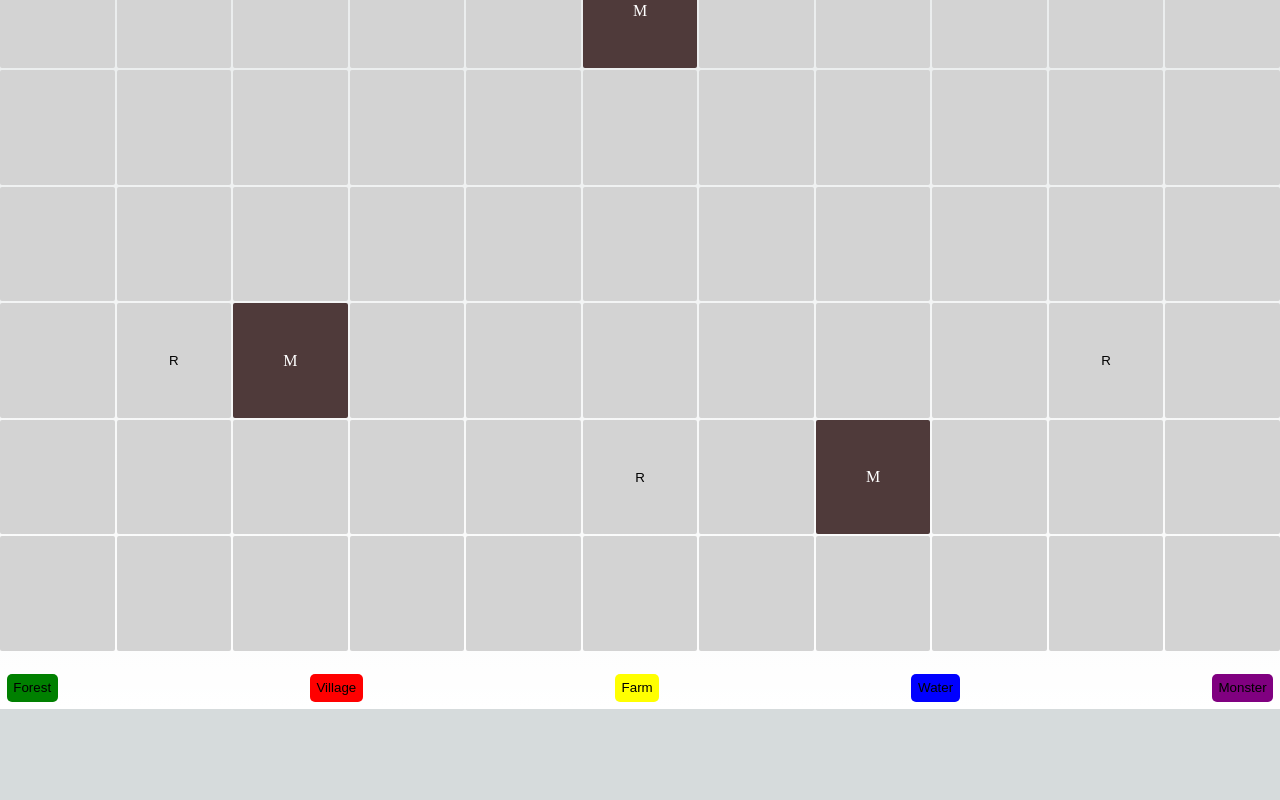
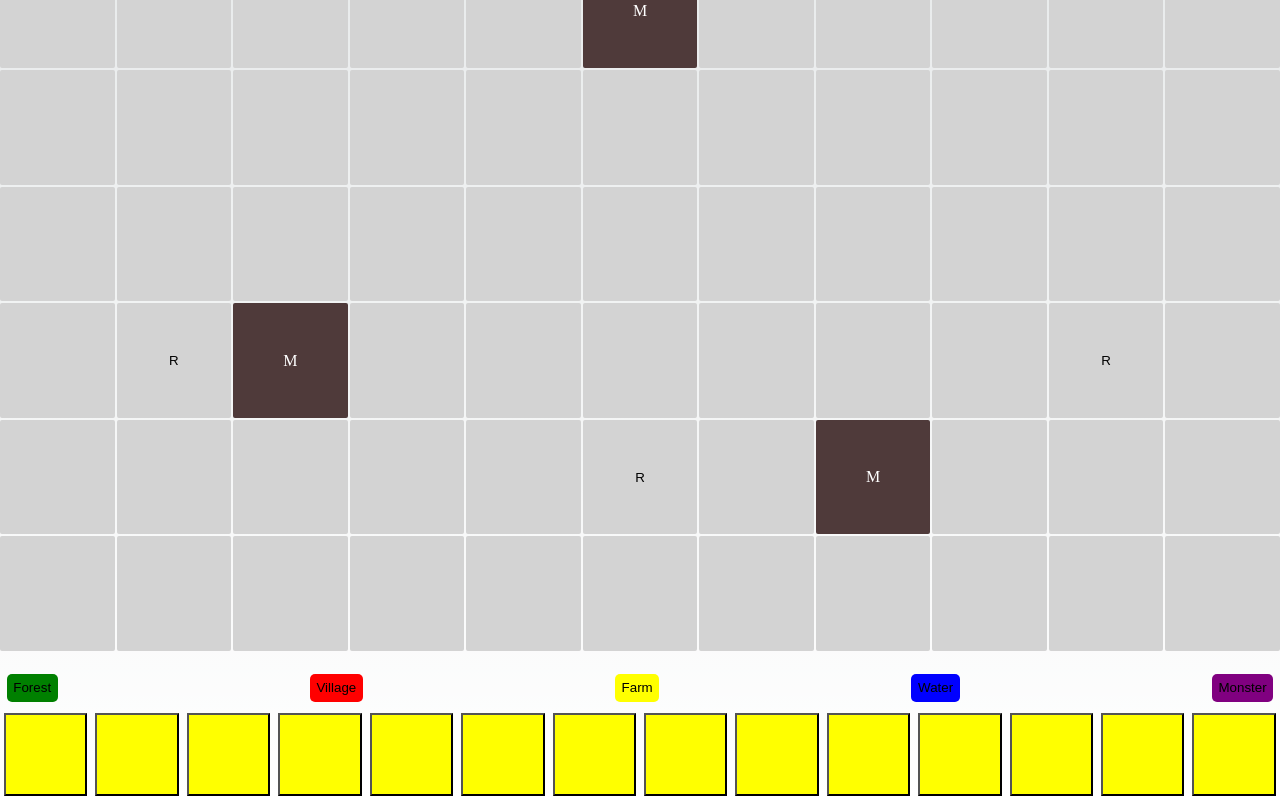
Before and after one commit to maxschmeling/cartographers-game, a Next.js app: page /game in a window 1280 px wide. Shown: the part 702-1502 px from the top of the page. Before the commit the page ends 1411 px from the top, so only its background shows below. Built offline with nearby package versions, Linux system fonts and the light colour scheme.

Commit message:
Adds a <Coin> component with styles.

```diff
--- /dev/null
+++ b/app/game/Coin.tsx
@@ -0,0 +1,13 @@
+import { useState } from 'react';
+import styles from './page.module.css';
+
+export default function Coin() {
+	const [ selected, setSelected ] = useState<boolean>( false );
+
+	return (
+		<button
+			className={ [ styles.coin, selected && styles.selected ].join( ' ' ) }
+			onClick={ () => setSelected( !selected ) }
+		></button>
+	);
+}
--- a/app/game/page.module.css
+++ b/app/game/page.module.css
@@ -46,3 +46,21 @@
 	font-weight: lighter;
 	border: 1px solid var(--mountain-border);
 }
+
+.coins {
+	display: flex;
+	flex-direction: row;
+	justify-content: space-around;
+}
+
+.coin {
+	background-color: yellow;
+	border-radius: 100;
+	margin: 4px;
+	aspect-ratio: 1 / 1;
+	flex-grow: 1;
+}
+
+.selected {
+	background-color: rgb(121, 88, 3);
+}
--- a/app/game/page.tsx
+++ b/app/game/page.tsx
@@ -6,6 +6,7 @@ import { TileType } from './tiles';
 import MountainTile from './tiles/MountainTile';
 import RuinTile from './tiles/RuinTile';
 import StandardTile from './tiles/StandardTile';
+import Coin from './Coin';
 
 const ruins = [
 	[ 5, 1 ],
@@ -81,21 +82,21 @@ export default function Game() {
 					<button className={ styles.water } onClick={ () => setBrush( "water" ) }>Water</button>
 					<button className={ styles.monster } onClick={ () => setBrush( "monster" ) }>Monster</button>
 				</div>
-				<div id="coins">
-					<div className="coin"></div>
-					<div className="coin"></div>
-					<div className="coin"></div>
-					<div className="coin"></div>
-					<div className="coin"></div>
-					<div className="coin"></div>
-					<div className="coin"></div>
-					<div className="coin"></div>
-					<div className="coin"></div>
-					<div className="coin"></div>
-					<div className="coin"></div>
-					<div className="coin"></div>
-					<div className="coin"></div>
-					<div className="coin"></div>
+				<div className={ styles.coins }>
+					<Coin />
+					<Coin />
+					<Coin />
+					<Coin />
+					<Coin />
+					<Coin />
+					<Coin />
+					<Coin />
+					<Coin />
+					<Coin />
+					<Coin />
+					<Coin />
+					<Coin />
+					<Coin />
 				</div>
 				<div id="score">
 
```
